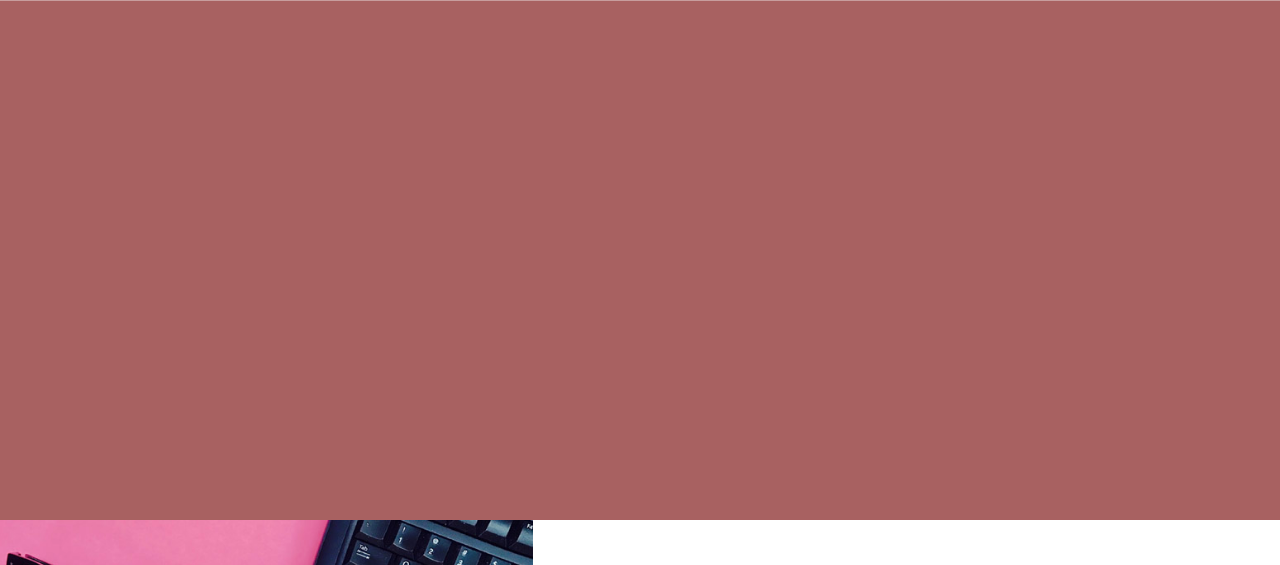
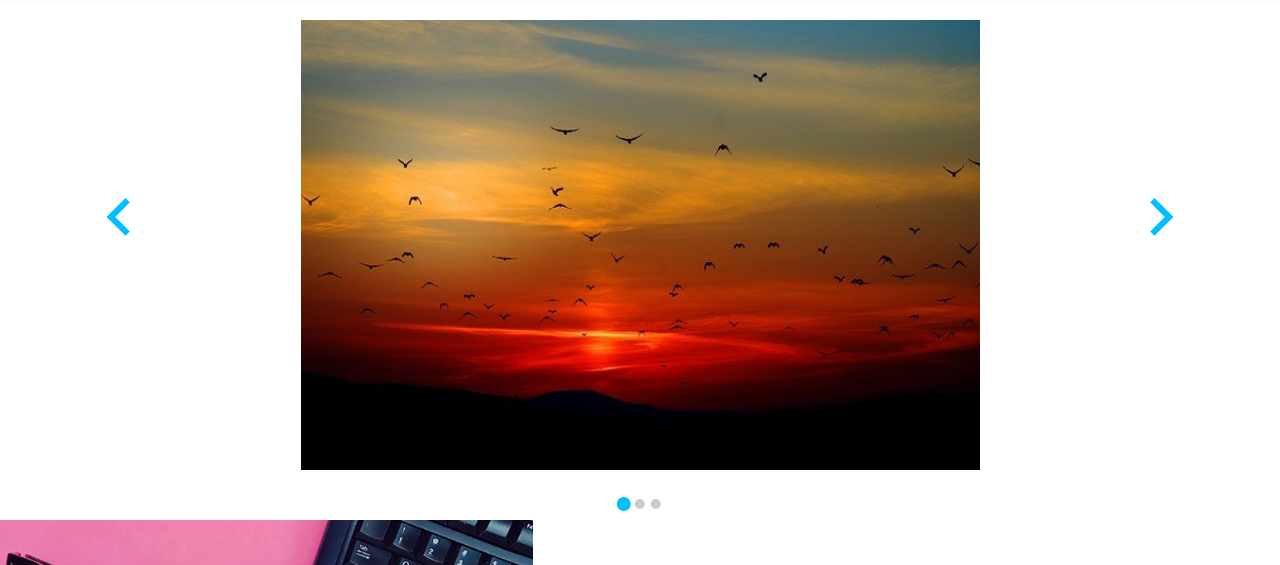
Before and after one commit to xaca/final_ppe, a website: page index.html in a window 1280 px wide. Shown: the part 80-645 px from the top of the page. Drawn offline with Linux system fonts and the light colour scheme.

Commit message:
Actualizacion slider home

```diff
--- a/css/style.css
+++ b/css/style.css
@@ -236,16 +236,33 @@ a.scroll.bnr-btn i{
 
 /* banner */
 
-.banner-w3pvt {
-	/*background: url(../images/banner.jpg) no-repeat center;
-	background-size: cover;
-	position: relative;*/
+.splide {
+    position: relative;
     width: 100%;
     height: 600px;
-    background: #a86161;
     top: 0px;
     left: 0px;
-    position: relative;
+}
+.splide__track{
+    top: 100px;
+    width: 100%;
+    height: 450px;
+}
+.slide{
+    background-size:contain;
+    background-position: center center;
+    background-repeat: no-repeat;
+    width: 100%;
+    height:450px;
+}
+#slide_01{
+    background-image:url(../images/mountains-100367_640.jpg);
+}
+#slide_02{
+    background-image:url(../images/tree-276014_640.jpg);
+}
+#slide_03{
+    background-image:url(../images/tree-736877_640.jpg);
 }
 
 .bnr-txt-w3pvt {
--- a/index.html
+++ b/index.html
@@ -57,22 +57,33 @@ License URL: http://creativecommons.org/licenses/by/3.0/
 <!-- //header -->
 
 <!-- banner -->
-<div id="home" class="banner-w3pvt d-flex">
-	<div class="container">
-		<div class="row">
-
+<div id="home" class="container">
 		<div class="splide">
+			<div class="splide__slider"> <!-- relative -->
 			<div class="splide__track">
 				<ul class="splide__list">
-					<li class="splide__slide">Slide 01</li>
-					<li class="splide__slide">Slide 02</li>
-					<li class="splide__slide">Slide 03</li>
+					<li class="splide__slide">
+						<div class="slide" id="slide_01">
+						</div>
+					</li>
+					<li class="splide__slide">
+						<div class="slide" id="slide_02">
+						</div>
+					</li>
+					<li class="splide__slide">
+						<div class="slide" id="slide_03">
+						</div>
+					</li>
 				</ul>
 			</div>
+			</div>
+
+			<div>
+			<!-- extra contents -->
+			</div>
 		</div>
-
-
 		<!--
+		<div class="row">
 		<div class="col-lg-7 bnr-txt-w3pvt">
 			<div class="bnr-w3pvt-txt mt-sm-5">
 				<h6>Welcome to my Client template</h6>
@@ -91,9 +102,8 @@ License URL: http://creativecommons.org/licenses/by/3.0/
 			</div>
 		</div>
 
+		</div>
 		-->
-		</div>
-	</div>
 </div>
 <!-- //banner -->
 
--- a/js/main.js
+++ b/js/main.js
@@ -11,8 +11,7 @@ function init(){
     asignarVariables();
     asignarEventos();
 
-
-	//new Splide( '.splide' ).mount();
+	new Splide( '.splide',{type:'loop',autoplay:true} ).mount();
 
 	if(resultado)
 	{
```
Also changed, not shown: images/mountains-100367_640.jpg (added), images/tree-276014_640.jpg (added), images/tree-736877_640.jpg (added).
